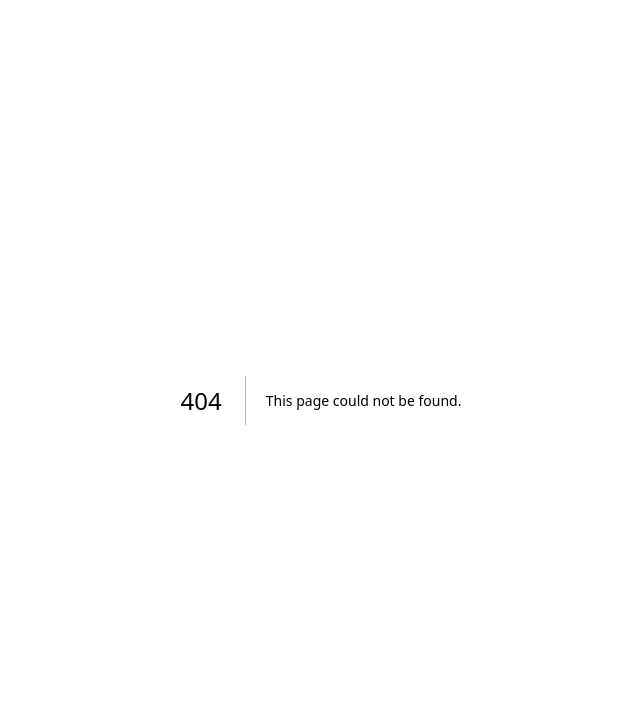
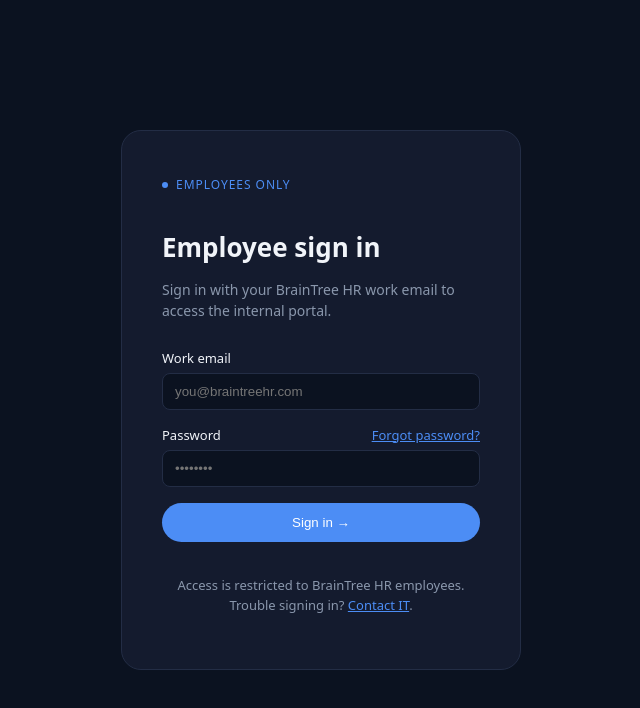
Before and after one commit to shank-bell/Braintreehr-backend, a Next.js app: page /admin/login in a window 1280 px wide. Before the commit this address had no page. Shown: the top 708 px of the page, without its empty margins (319-959 px from the left). Built offline with nearby package versions, Linux system fonts and the light colour scheme; no server answers.

Commit message:
Login credential changed

```diff
--- /dev/null
+++ b/app/admin/login/page.tsx
@@ -0,0 +1,186 @@
+// Staff sign-in — calls supabase.auth.signInWithPassword() directly against
+// Supabase Auth from the browser. No custom /api/admin/auth/login endpoint
+// exists on purpose (§7.1) — Supabase issues and manages the session itself.
+// Styled to match the "Employees only" branded page on the marketing site,
+// since that page now just links here instead of duplicating the login.
+"use client";
+
+import { useState } from "react";
+import Link from "next/link";
+import { createBrowserSupabaseClient } from "@/lib/supabase-browser";
+
+export default function LoginPage() {
+  const [email, setEmail] = useState("");
+  const [password, setPassword] = useState("");
+  const [error, setError] = useState<string | null>(null);
+  const [loading, setLoading] = useState(false);
+
+  async function handleSubmit(e: React.FormEvent) {
+    e.preventDefault();
+    setError(null);
+    setLoading(true);
+
+    const supabase = createBrowserSupabaseClient();
+    const { error: signInError } = await supabase.auth.signInWithPassword({ email, password });
+
+    setLoading(false);
+
+    if (signInError) {
+      setError("Incorrect email or password.");
+      return;
+    }
+
+    // Full page navigation (not router.push) so the server-rendered
+    // (protected) layout re-checks the session fresh on next load,
+    // rather than relying on client-side route transition.
+    window.location.href = "/admin/jobs";
+  }
+
+  return (
+    <div
+      style={{
+        minHeight: "100vh",
+        display: "flex",
+        alignItems: "center",
+        justifyContent: "center",
+        background: "var(--admin-nav-bg)",
+        padding: 24,
+      }}
+    >
+      <form
+        onSubmit={handleSubmit}
+        style={{
+          background: "#141B2E",
+          padding: 40,
+          borderRadius: 20,
+          width: 400,
+          maxWidth: "100%",
+          color: "var(--admin-nav-text)",
+          border: "1px solid #232D45",
+        }}
+      >
+        <span
+          style={{
+            display: "inline-flex",
+            alignItems: "center",
+            gap: 8,
+            fontSize: 12,
+            letterSpacing: "0.08em",
+            textTransform: "uppercase",
+            color: "var(--admin-nav-accent)",
+            marginBottom: 18,
+          }}
+        >
+          <span
+            style={{
+              width: 6,
+              height: 6,
+              borderRadius: "50%",
+              background: "var(--admin-nav-accent)",
+              display: "inline-block",
+            }}
+          />
+          Employees only
+        </span>
+
+        <h1 style={{ fontSize: 26, marginBottom: 8, fontWeight: 600 }}>Employee sign in</h1>
+        <p
+          style={{
+            fontSize: 14,
+            color: "var(--admin-nav-text-muted)",
+            marginBottom: 28,
+            lineHeight: 1.5,
+          }}
+        >
+          Sign in with your BrainTree HR work email to access the internal portal.
+        </p>
+
+        <label style={{ fontSize: 13, display: "block", marginBottom: 6 }}>Work email</label>
+        <input
+          type="email"
+          required
+          value={email}
+          onChange={(e) => setEmail(e.target.value)}
+          placeholder="you@braintreehr.com"
+          style={{
+            width: "100%",
+            padding: "10px 12px",
+            borderRadius: 8,
+            border: "1px solid #232D45",
+            background: "#0B1220",
+            color: "var(--admin-nav-text)",
+            marginBottom: 16,
+          }}
+        />
+
+        <div
+          style={{
+            display: "flex",
+            justifyContent: "space-between",
+            alignItems: "baseline",
+            marginBottom: 6,
+          }}
+        >
+          <label style={{ fontSize: 13 }}>Password</label>
+          <Link href="/admin/forgot-password" style={{ fontSize: 13, color: "var(--admin-nav-accent)" }}>
+            Forgot password?
+          </Link>
+        </div>
+        <input
+          type="password"
+          required
+          value={password}
+          onChange={(e) => setPassword(e.target.value)}
+          placeholder="••••••••"
+          style={{
+            width: "100%",
+            padding: "10px 12px",
+            borderRadius: 8,
+            border: "1px solid #232D45",
+            background: "#0B1220",
+            color: "var(--admin-nav-text)",
+            marginBottom: 16,
+          }}
+        />
+
+        {error && <p style={{ color: "#F87171", fontSize: 13, marginBottom: 16 }}>{error}</p>}
+
+        <button
+          type="submit"
+          disabled={loading}
+          style={{
+            width: "100%",
+            padding: "12px 12px",
+            borderRadius: 999,
+            border: "none",
+            background: "var(--admin-nav-accent)",
+            color: "#fff",
+            fontWeight: 500,
+            cursor: loading ? "default" : "pointer",
+            opacity: loading ? 0.7 : 1,
+            marginBottom: 20,
+          }}
+        >
+          {loading ? "Signing in…" : "Sign in →"}
+        </button>
+
+        <p
+          style={{
+            fontSize: 13,
+            color: "var(--admin-nav-text-muted)",
+            textAlign: "center",
+            lineHeight: 1.6,
+          }}
+        >
+          Access is restricted to BrainTree HR employees.
+          <br />
+          Trouble signing in?{" "}
+          <a href="mailto:info@braintreehr.com" style={{ color: "var(--admin-nav-accent)" }}>
+            Contact IT
+          </a>
+          .
+        </p>
+      </form>
+    </div>
+  );
+}
```
